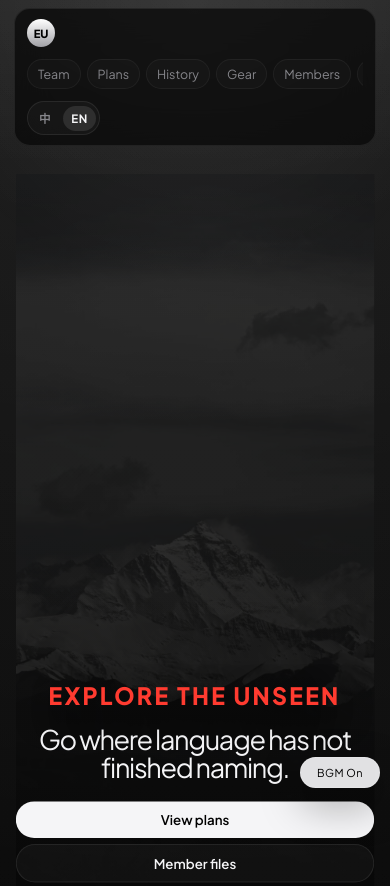
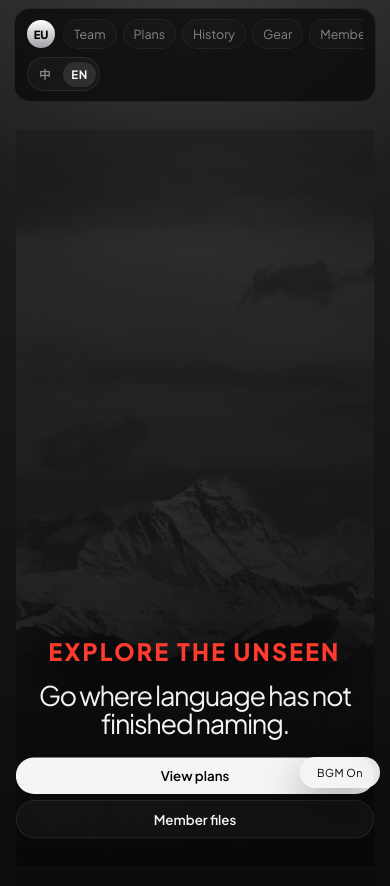
Before and after one commit to ShiinsMashiro/personal-team-site, a website: page index.html in a window 390 px wide. Shown: the top 886 px of the page. Drawn offline with Linux system fonts and the light colour scheme.

Commit message:
Update styles
Co-Authored-By: Claude Opus 4.6 <noreply@anthropic.com>

```diff
--- a/styles.css
+++ b/styles.css
@@ -2020,16 +2020,21 @@ main {
   }
 
   .nav-shell {
-    flex-direction: column;
+    display: grid;
+    grid-template-columns: auto minmax(0, 1fr);
+    grid-template-areas:
+      "brand nav"
+      "lang lang";
     padding: 10px 12px;
     border-radius: 16px;
-    align-items: stretch;
     gap: 8px;
+    align-items: center;
   }
 
   .brand {
+    grid-area: brand;
     justify-content: flex-start;
-    gap: 8px;
+    gap: 0;
   }
 
   .brand-mark {
@@ -2044,16 +2049,23 @@ main {
 
   /* 导航改为横向滚动 */
   .site-nav {
+    grid-area: nav;
     width: 100%;
     flex-wrap: nowrap;
     justify-content: flex-start;
     gap: 6px;
     overflow-x: auto;
-    padding: 4px 0;
+    padding: 0;
     scrollbar-width: none;
     -webkit-overflow-scrolling: touch;
     overscroll-behavior-x: contain;
     touch-action: pan-x;
+    min-width: 0;
+  }
+
+  .lang-switch {
+    grid-area: lang;
+    justify-self: start;
   }
 
   .site-nav::-webkit-scrollbar {
```
